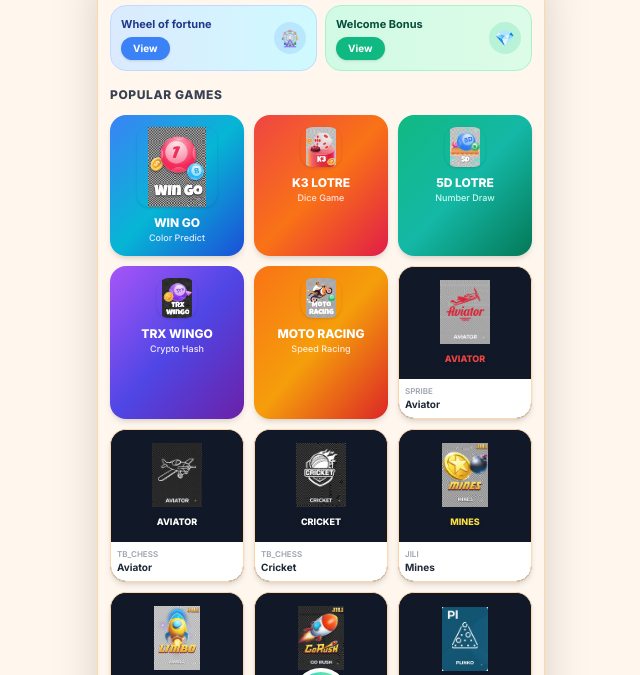
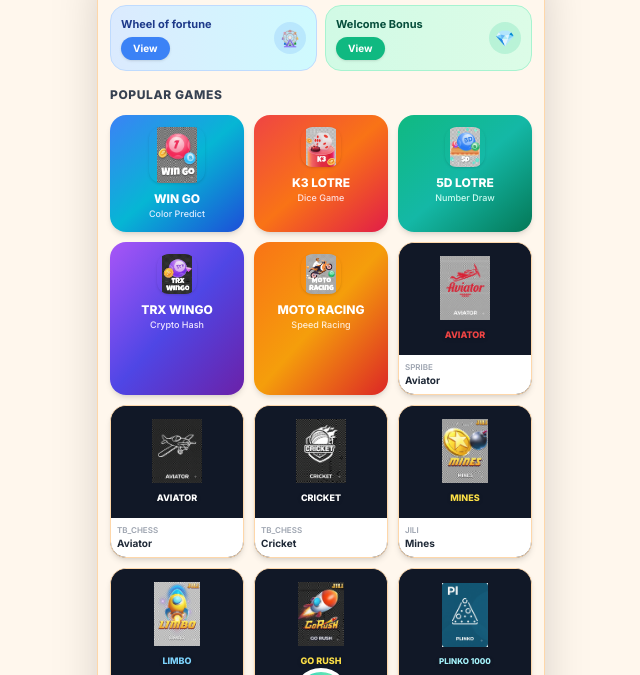
Before and after one commit to 14sunilsunil3-hub/SBwin, a website: page index.html in a window 1280 px wide. Shown: the part 64-739 px from the top of the page, without its empty margins (319-959 px from the left). Drawn offline with nearby package versions, Linux system fonts and the light colour scheme.

Commit message:
Change Win Go image size in index.html
Updated the image size for the Win Go link.

```diff
--- a/index.html
+++ b/index.html
@@ -86,7 +86,7 @@
 
           <!-- 1. Win Go -->
           <a href="assist/win-go.html" onclick="showToast('Launching Win Go...')" class="bg-gradient-to-br from-blue-500 via-cyan-500 to-blue-700 text-white rounded-2xl p-3 text-center shadow-md relative overflow-hidden block">
-            <img src="assets/wingo.png" alt="Win Go" class="w-20 h-20 object-contain mx-auto rounded-xl shadow">
+            <img src="assets/wingo.png" alt="Win Go" class="w-14 h-14 object-contain mx-auto rounded-xl shadow">
 
             <h4 class="font-extrabold text-xs mt-2">WIN GO</h4>
             <p class="text-[9px] text-blue-100 font-medium">Color Predict</p>
```
